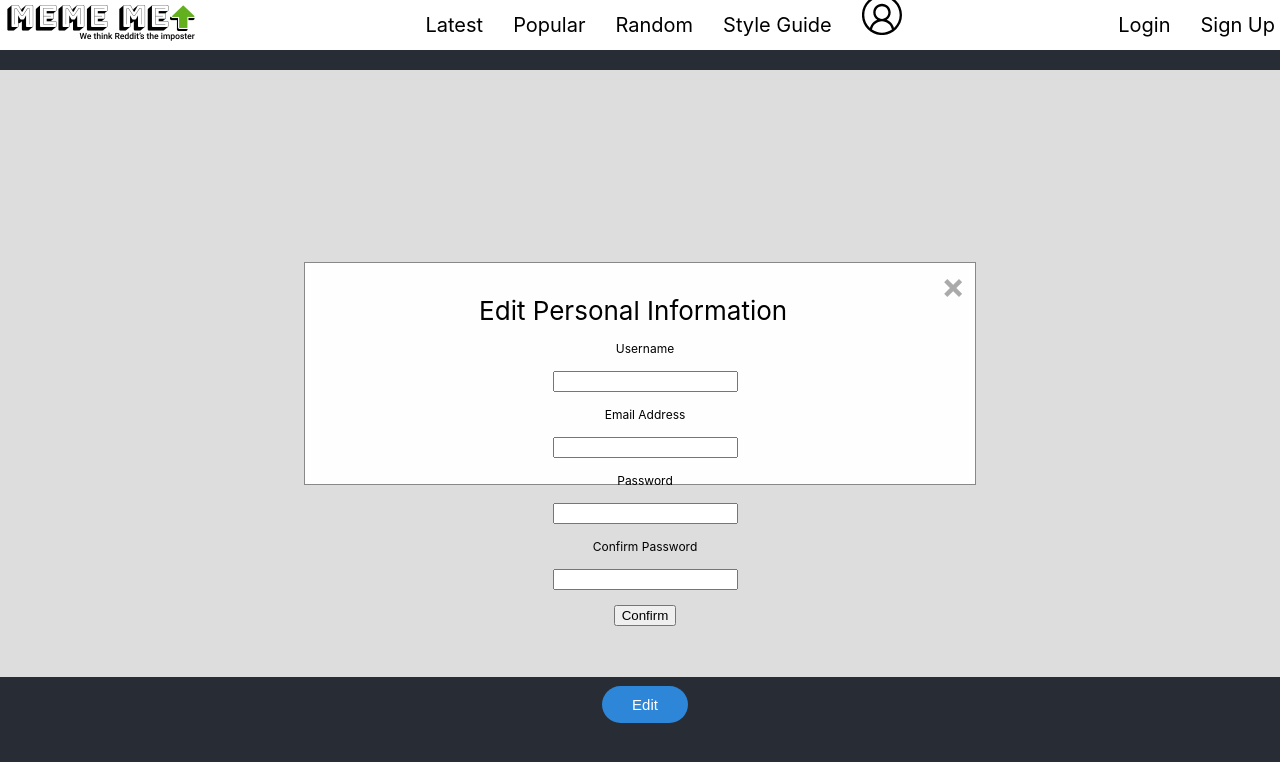
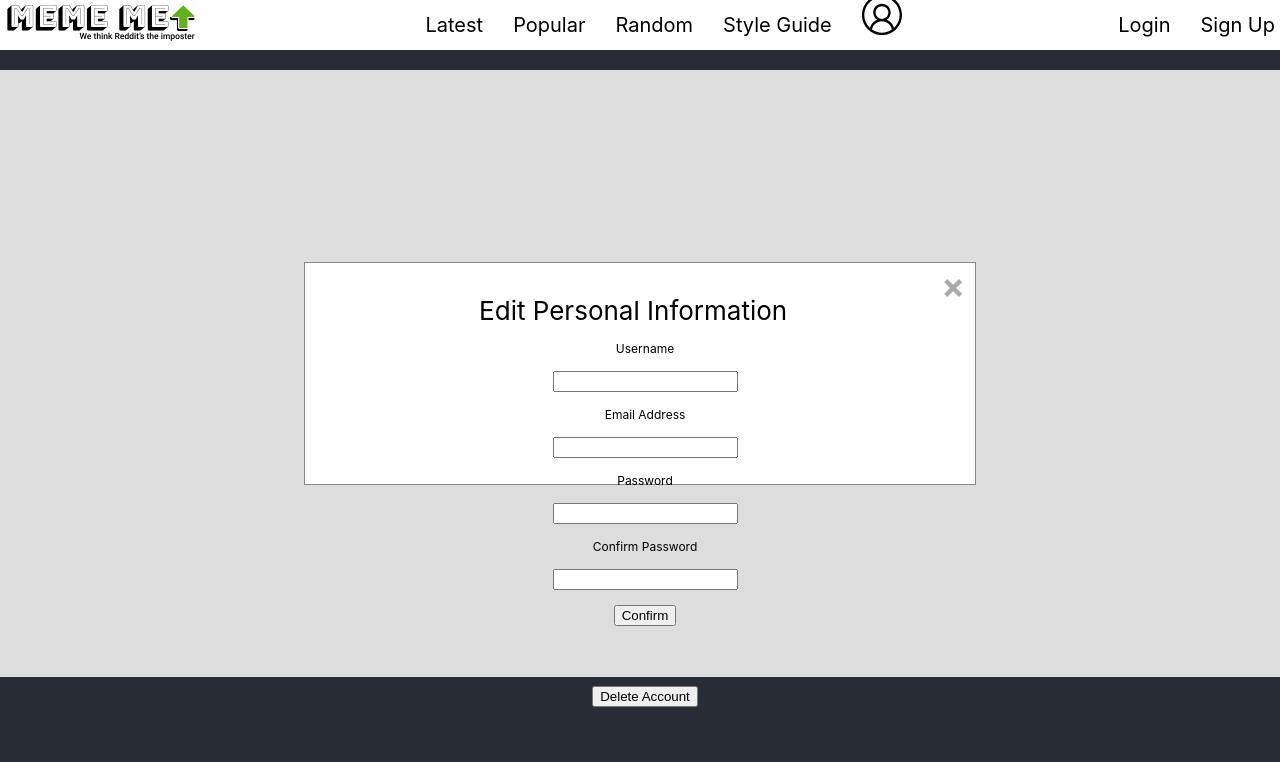
Before and after one commit to CSE370HCI/fantasticfour, a React (Create React App) app: page /settings in a window 1280 px wide. Shown: the top 762 px of the page. Built offline with nearby package versions, Linux system fonts and the light colour scheme; no server answers.

Commit message:
Renamed delete account button

```diff
--- a/src/Component/EditSettings.jsx
+++ b/src/Component/EditSettings.jsx
@@ -220,9 +220,8 @@ export default class EditSettings extends React.Component {
                     <br/>
                      <input
                          type="button"
-                         className="edit-button"
                          onClick={this.redirect}
-                         value="Edit"
+                         value="Delete Account"
                      />
                   </form>
             </div>
```
